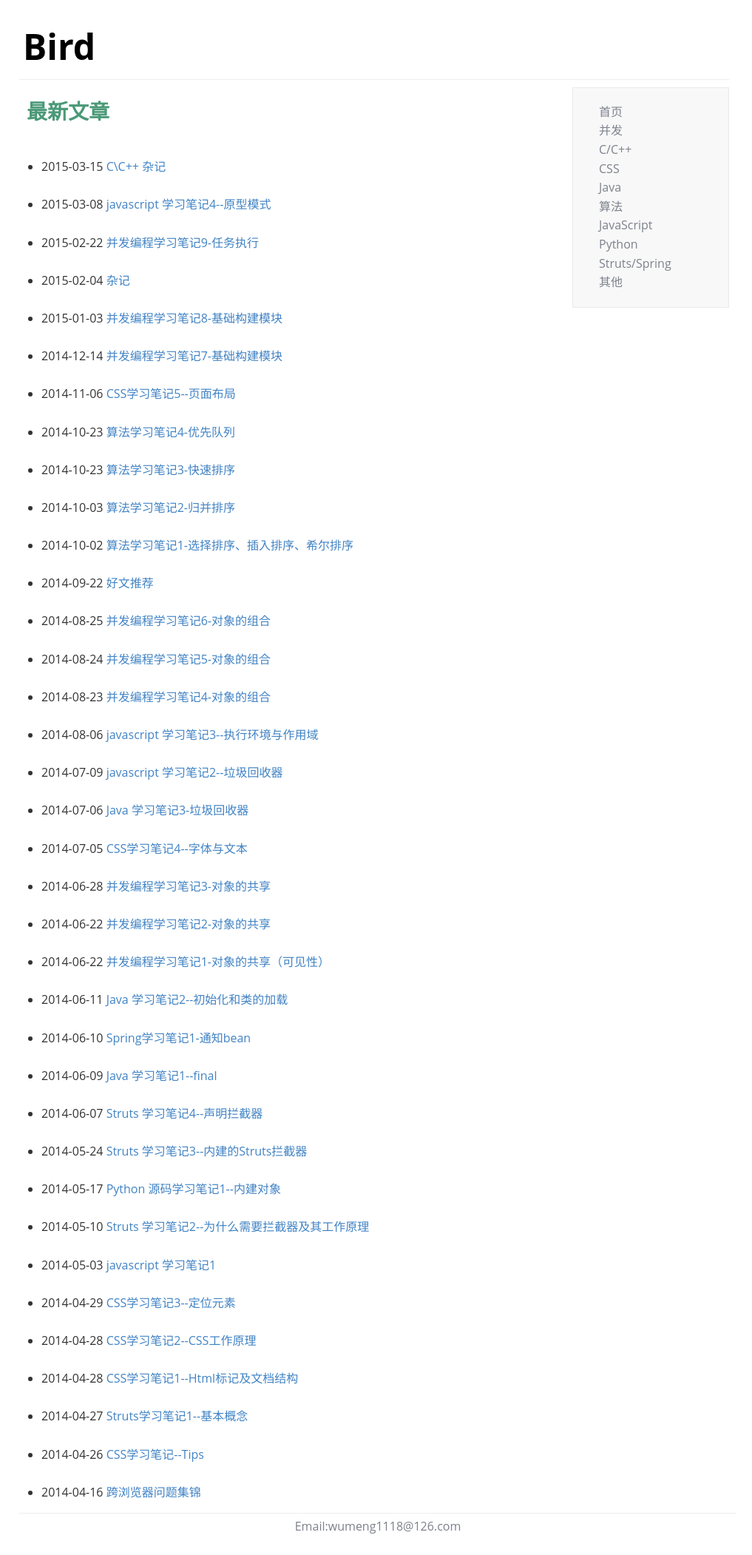
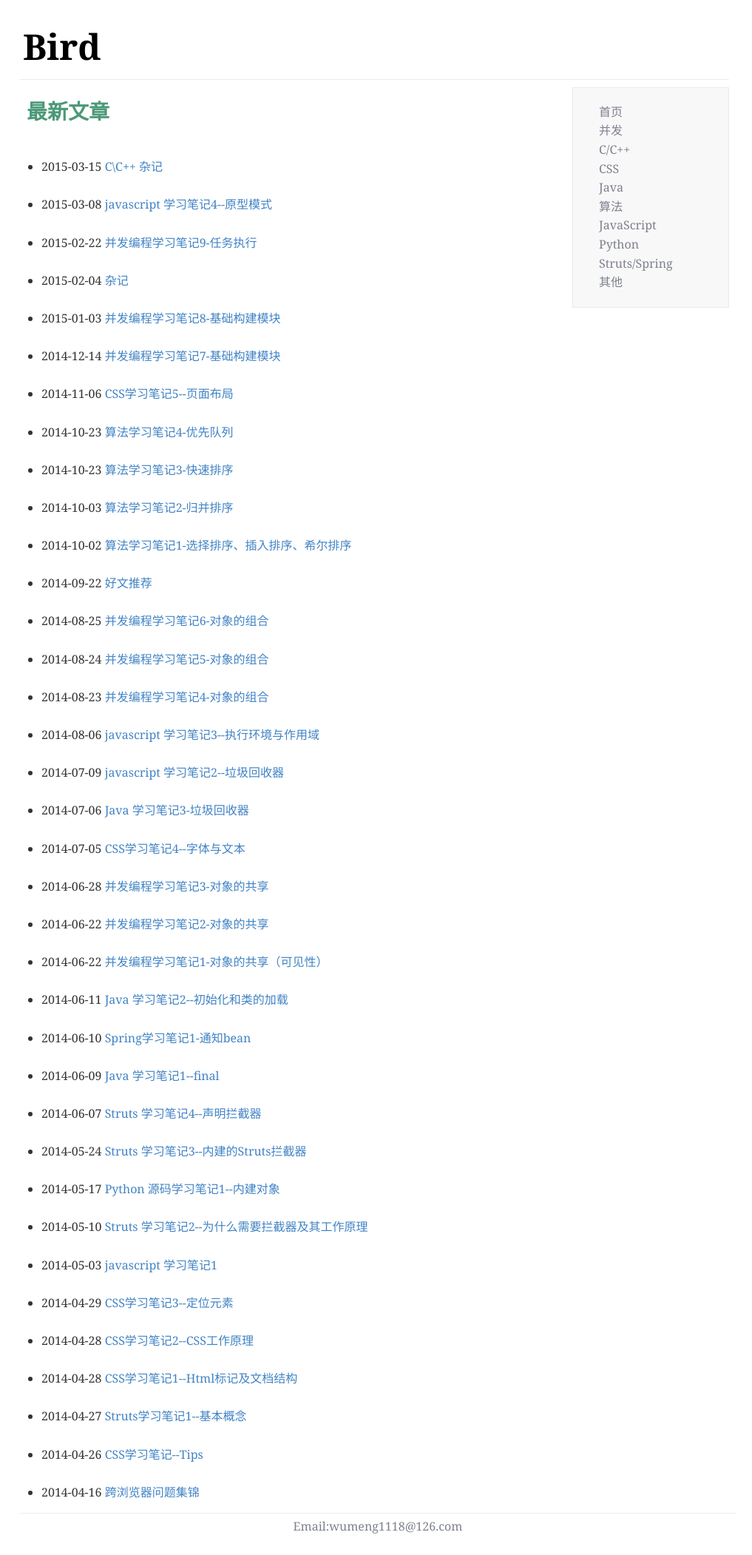
Before and after one commit to Qing-Shuang/Bird, a Jekyll site: the page built from index.html, in a window 1280 px wide. Shown: the whole page at 74% size, without its empty margins (134-1151 px from the left). Built offline with Jekyll 4.4.1, drawn with Linux system fonts in a browser that asks for light colours; Markdown is read by kramdown in place of the engine named in the settings; the list of posts is cut into pages by our own code.

Commit message:
Update markdownpad-github.css

```diff
--- a/css/markdownpad-github.css
+++ b/css/markdownpad-github.css
@@ -22,8 +22,7 @@ html{
 
 body {
   /*font-family: "Trebuchet MS", Georgia, "Times New Roman", Times, Helvetica, arial, freesans, clean, sans-serif;*/
-  /*font-family: Georgia, Helvetica, arial, freesans, clean, sans-serif;*/
-  font-family: "Open Sans","Helvetica Neue","Hiragino Sans GB",sans-serif,Arial,Verdana,"BitStream vera Sans",Tahoma,Helvetica,sans-serif;
+  font-family: Georgia, Helvetica, arial, freesans, clean, sans-serif;
   font-size: 16px;
   line-height: 1.6;
   color: #333;
```
